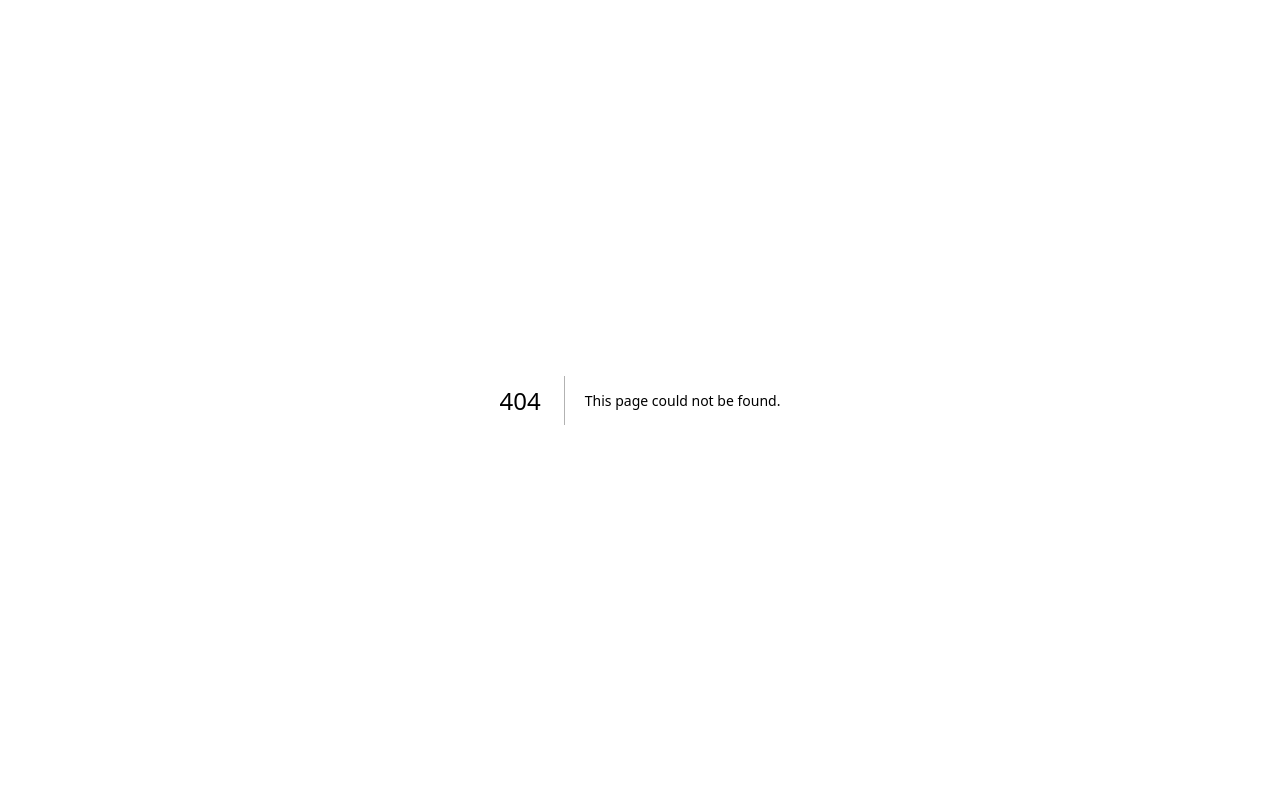
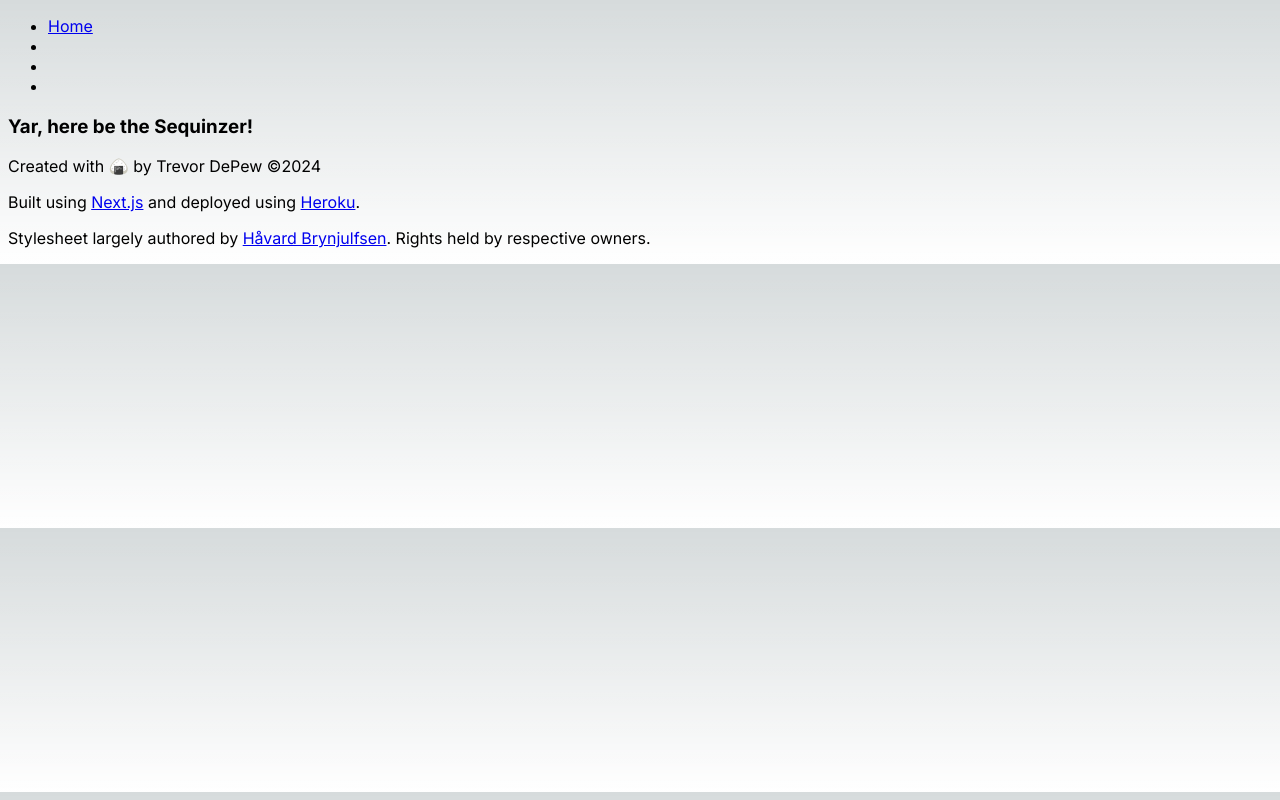
Before and after one commit to tdep/tdep-tadlab-client, a Next.js app: page /sequinzer in a window 1280 px wide. Before the commit this address had no page. Built offline with nearby package versions, Linux system fonts and the light colour scheme.

Commit message:
fixes links to open separate tab

```diff
--- a/app/portfolio/components/projects/projectCard.tsx
+++ b/app/portfolio/components/projects/projectCard.tsx
@@ -32,8 +32,8 @@ const ProjectCard = (project:Project) => {
             <div className={"card-title-container"}>
                 <h3>{thisProject.title}</h3>
                 <ul className={""}>
-                    {titleLinks.demo.length > 0 ? <li><a href={titleLinks.demo}>Demo</a></li> : ""}
-                    {titleLinks.github.length > 0 ? <li><a href={titleLinks.github}>GitHub</a></li> : ""}
+                    {titleLinks.demo.length > 0 ? <li><a href={titleLinks.demo} target={"_blank"}>Demo</a></li> : ""}
+                    {titleLinks.github.length > 0 ? <li><a href={titleLinks.github} target={"_blank"}>GitHub</a></li> : ""}
                 </ul>
             </div>
     )
--- a/app/portfolio/styles/portfolioPage.css
+++ b/app/portfolio/styles/portfolioPage.css
@@ -30,8 +30,8 @@
 }
 
 :focus {
-    outline-offset: 0.25rem;
-    outline: 0.25rem dashed var(--color-primary);
+    /*outline-offset: 0.25rem;*/
+    /*outline: 0.25rem dashed var(--color-primary);*/
 }
 
 *,
--- /dev/null
+++ b/app/sequinzer/components/Sequinzer.tsx
@@ -0,0 +1,8 @@
+export default function Sequinzer () {
+
+    return (
+        <div>
+            <h3>Yar, here be the Sequinzer!</h3>
+        </div>
+    )
+}
--- /dev/null
+++ b/app/sequinzer/layout.tsx
@@ -0,0 +1,18 @@
+import React from "react";
+import './styles/sequinzerMain.css';
+import Header from "@/app/_includes/header";
+import NavPanel from "@/app/_includes/navPanel";
+
+export default function SequinzerLayout({
+    children,
+} : {
+    children: React.ReactNode
+}) {
+    return(
+        <section>
+            <NavPanel />
+
+            {children}
+        </section>
+    )
+}
--- /dev/null
+++ b/app/sequinzer/page.tsx
@@ -0,0 +1,19 @@
+'use client'
+
+import {usePathname} from "next/navigation";
+import Sequinzer from "@/app/sequinzer/components/Sequinzer";
+import Footer from "@/app/_includes/footer";
+
+export default function Page() {
+    const pathname = usePathname();
+    return (
+        <>
+            <main id={"sequinzer"} tabIndex={-1}>
+                <div className={"container"}>
+                    <Sequinzer />
+                </div>
+            </main>
+            <Footer />
+        </>
+    )
+}
--- /dev/null
+++ b/app/sequinzer/styles/sequinzerMain.css
@@ -0,0 +1,19 @@
+
+/*
+MAIN
+*/
+
+#main > .container {
+    display: -webkit-box;
+    display: -ms-flexbox;
+    display: flex;
+    -webkit-box-orient: vertical;
+    -webkit-box-direction: normal;
+    -ms-flex-direction: column;
+    flex-direction: column;
+    -ms-flex-wrap: wrap;
+    flex-wrap: wrap;
+}
+#main article + article {
+    margin-top: 4rem;
+}
```
Also changed, not shown: 1 other file (tests, documents, lock files or other folders).
